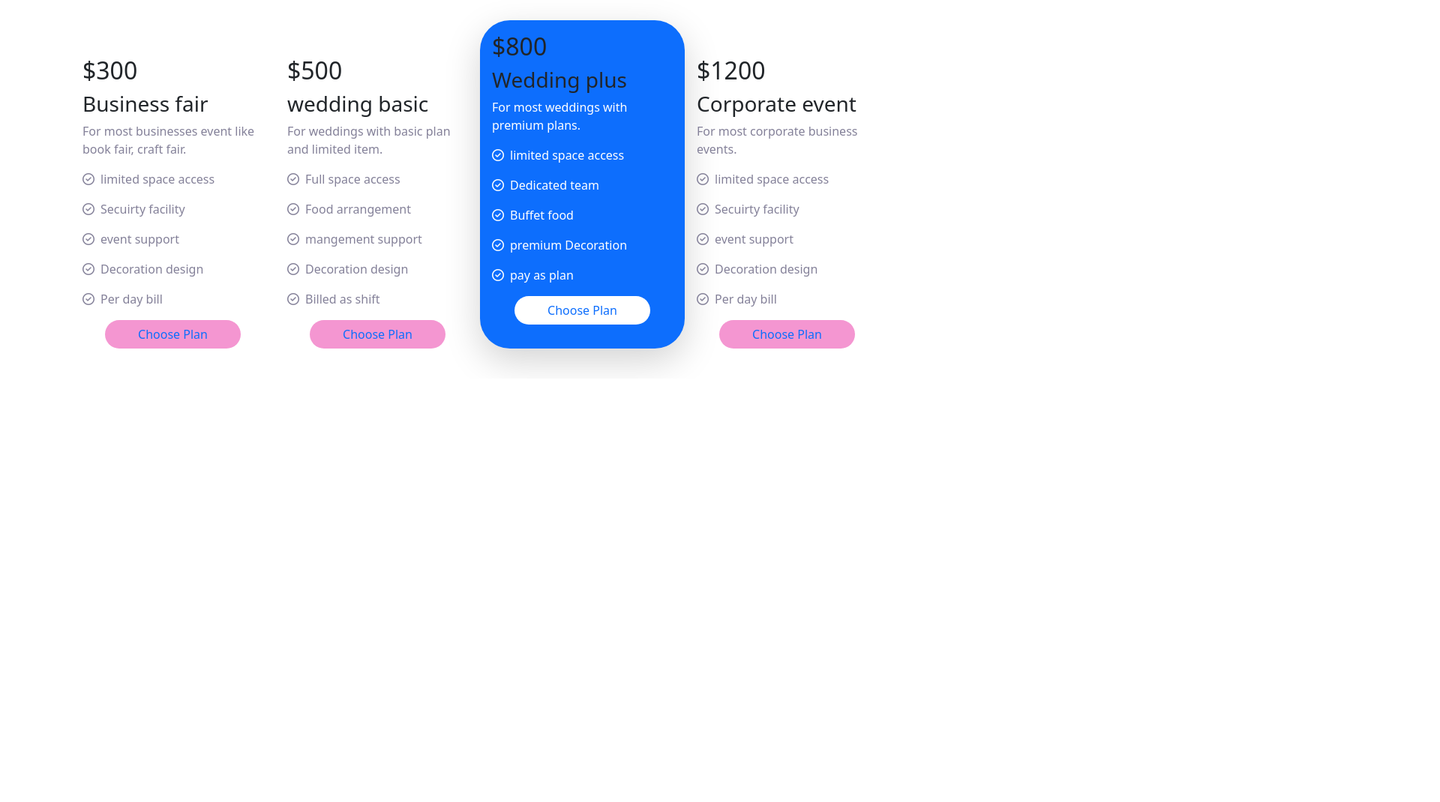
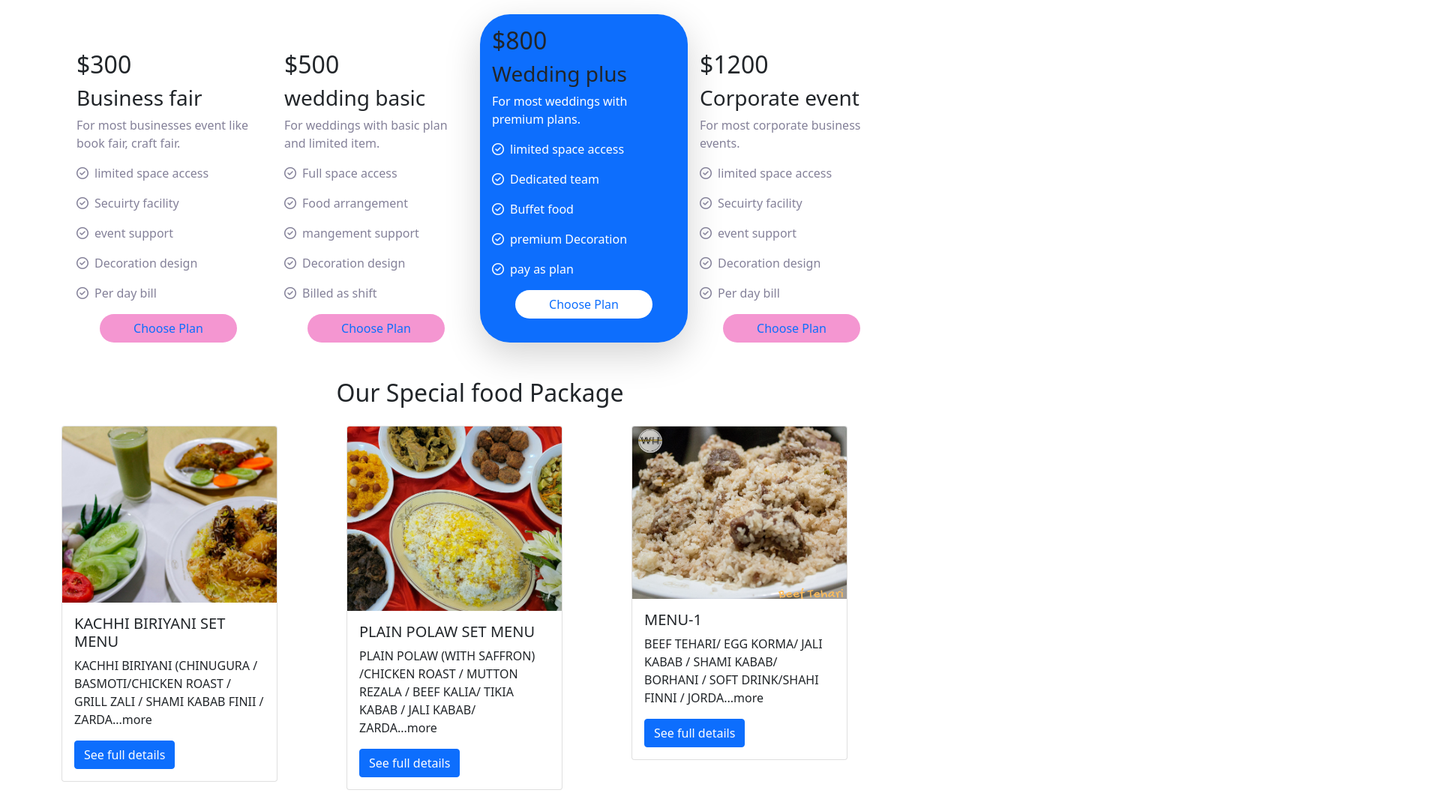
Before and after one commit to Md-Nihal/conventation-center, a plain HTML site: page index.html in a window 1280 px wide. Shown: the part 1575-2645 px from the top of the page at 75% size, 1920 px wide, since content can reach past the window. Before the commit the page ends 2080 px from the top, so only its background shows below. Drawn offline with Linux system fonts and the light colour scheme.

Commit message:
extra part added

```diff
--- a/index.html
+++ b/index.html
@@ -92,7 +92,7 @@
     <!-- Normal blog -->
     <div class="container mt-5 pt-5">
         <div class="row">
-            <div class="col-12 col-lg-6">
+            <div  class="col-12 col-lg-6">
                 <img src="images/wedding.png" width="546px" height="364px" alt="">
             </div>
             <div class="col-12 col-lg-6">
@@ -112,11 +112,7 @@
     <h2 class="text-center">
         Our Packeges
     </h2>
-    <div class="row mt-3 p-4">
-        <span class="position-absolute top-0 start-100 translate-middle badge rounded-pill bg-danger">
-            99+
-            <span class="visually-hidden">unread messages</span>
-          </span>
+<div class="row mt-3 mb-3 p-3">
 <div class="col-12 col-md-6 col-lg-3 pt-5 p-3">
     <h2>$300</h2>
     <h3>Business fair</h3>
@@ -178,6 +174,48 @@
 </div>
     </div>
    </div>
+
+   <!-- Bonus part  -->
+   <div class="container mb-3">
+       <h2 class="text-center">Our Special food Package</h2>
+       <div class="row mt-4">
+           <div class="col-12 col-md-6 col-lg-4">
+            <div class="card" style="width: 18rem;">
+                <img src="images/card1.JPG" class="card-img-top" alt="...">
+                <div class="card-body">
+                  <h5 class="card-title">KACHHI BIRIYANI SET MENU
+                </h5>
+                  <p class="card-text">KACHHI BIRIYANI (CHINUGURA / BASMOTI/CHICKEN ROAST / GRILL
+ZALI / SHAMI KABAB
+FINII / ZARDA...more</p>
+                  <a href="https://www.whitehallbd.com/menu" class="btn btn-primary">See full details</a>
+                </div>
+              </div>
+           </div>
+           <div class="col-12 col-md-6 col-lg-4">
+            <div class="card" style="width: 18rem;">
+                <img src="images/card2.jpg" class="card-img-top" alt="...">
+                <div class="card-body">
+                  <h5 class="card-title">PLAIN POLAW SET MENU
+                </h5>
+                  <p class="card-text">PLAIN POLAW (WITH SAFFRON) /CHICKEN ROAST / MUTTON REZALA / BEEF KALIA/ TIKIA KABAB / JALI KABAB/ ZARDA...more</p>
+                  <a href="https://www.whitehallbd.com/menu" class="btn btn-primary">See full details</a>
+                </div>
+              </div>
+           </div>
+           <div class="col-12 col-md-6 col-lg-4">
+            <div class="card" style="width: 18rem;">
+                <img src="images/card3.png" class="card-img-top" alt="...">
+                <div class="card-body">
+                  <h5 class="card-title">MENU-1
+                </h5>
+                  <p class="card-text">BEEF TEHARI/ EGG KORMA/ JALI KABAB / SHAMI KABAB/ BORHANI / SOFT DRINK/SHAHI FINNI / JORDA...more</p>
+                  <a href="https://www.whitehallbd.com/menu" class="btn btn-primary">See full details</a>
+                </div>
+              </div>
+           </div>
+       </div>
+   </div>
 </main>
     <script src="js/bootstrap.bundle.min.js"></script>
 </body>
```
Also changed, not shown: images/card1.JPG (added), images/card2.jpg (added), images/card3.png (added).
